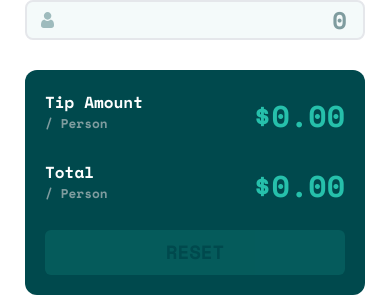
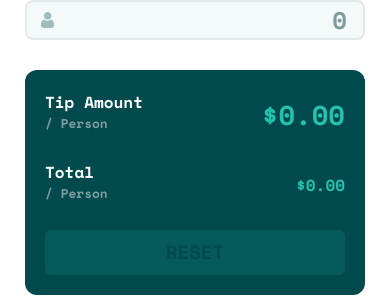
Before and after one commit to Pdave-dcn/Tip-calculator, a React (Vite) app: page / in a window 390 px wide. Shown: the part 581-878 px from the top of the page. Built offline with nearby package versions, Linux system fonts and the light colour scheme.

Commit message:
Update the UI

```diff
--- a/src/components/DisplayResult.tsx
+++ b/src/components/DisplayResult.tsx
@@ -29,7 +29,7 @@ const DisplayResult = ({
             type="text"
             name="tip-per-person"
             aria-label="Tip amount per person"
-            className="pointer-events-none h-[50px] w-[180px] text-3xl text-cust-strong-cyan text-right self-end bg-cust-very-dark-grayish-cyan lg:text-5xl"
+            className="pointer-events-none h-[50px] w-[180px] text-[1.7rem] text-cust-strong-cyan text-right self-end bg-cust-very-dark-grayish-cyan lg:text-5xl"
             value={`$${tipVal}`}
             readOnly
           />
@@ -45,7 +45,7 @@ const DisplayResult = ({
             type="text"
             name="tip-per-person"
             aria-label="Total per person"
-            className="pointer-events-none h-[50px] w-[200px] text-3xl text-cust-strong-cyan text-right bg-cust-very-dark-grayish-cyan lg:text-5xl"
+            className="pointer-events-none h-[50px] w-[200px] text-[1rem text-cust-strong-cyan text-right bg-cust-very-dark-grayish-cyan lg:text-5xl"
             value={`$${totalVal}`}
             readOnly
           />
--- a/src/components/PercentageList.tsx
+++ b/src/components/PercentageList.tsx
@@ -39,7 +39,7 @@ const PercentageList = ({
             key={percent}
             className={`bg-cust-very-dark-grayish-cyan h-[50px] rounded-lg text-white text-2xl lg:hover:text-cust-very-dark-grayish-cyan md:hover:bg-cust-hvr ${
               selectedPercentage === percent.toString()
-                ? "bg-[#26c2ae] text-[#00474b]"
+                ? "bg-teal-500 text-teal-900"
                 : ""
             }`}
             onClick={() => handleButtonClick(percent.toString())}
@@ -52,7 +52,7 @@ const PercentageList = ({
           type="text"
           name="custom-%"
           id="custom-%"
-          className="h-[50px] rounded-lg text-cust-dark-grayish-cyan text-cust-very-dark-grayish-cyan text-2xl bg-cust-very-light-grayish-cyan text-center caret-cust-strong-cyan placeholder-cust-very-dark-grayish-cyan focus:text-right focus:placeholder-transparent focus:outline-cust-strong-cyan p-4 cursor-pointer"
+          className="h-[50px] rounded-lg text-cust-dark-grayish-cyan text-cust-very-dark-grayish-cyan text-2xl bg-cust-very-light-grayish-cyan text-center caret-cust-strong-cyan placeholder-cust-very-dark-grayish-cyan focus:text-right focus:placeholder-transparent focus:outline-cust-strong-cyan p-4 cursor-pointer lg:hover:border-cust-strong-cyan lg:hover:border-[1px]"
           placeholder="Custom"
           value={customValue}
           onChange={handleInputChange}
```
